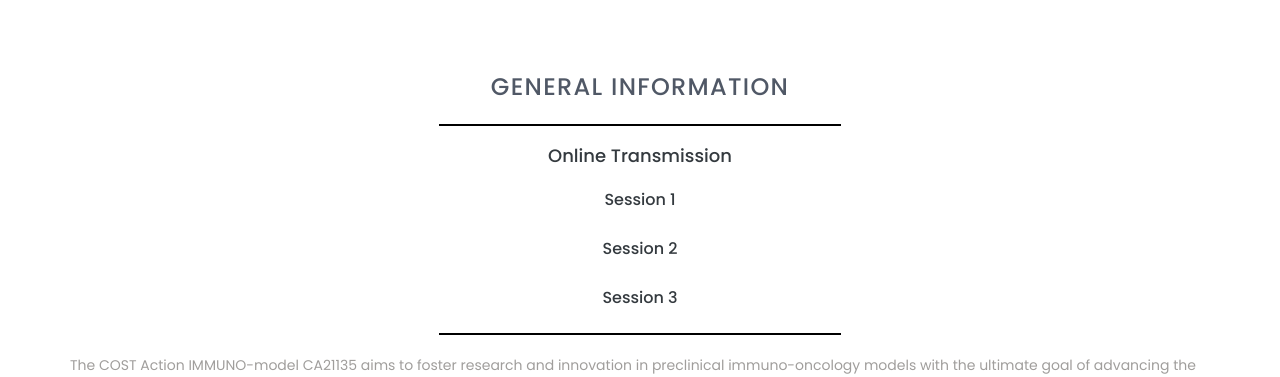
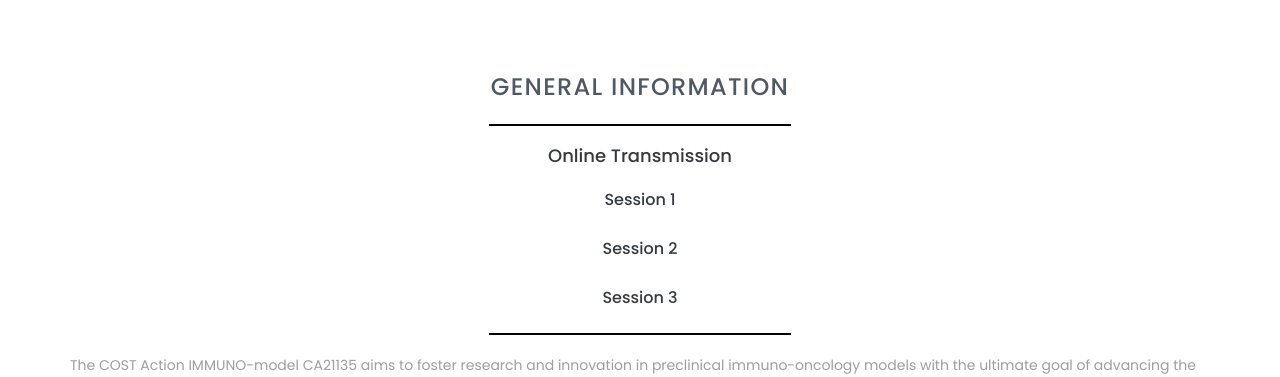
Before and after one commit to immunomodelconference/immunomodelconference.github.io, a plain HTML site: page index.html in a window 1280 px wide. Shown: the part 980-1357 px from the top of the page. Drawn offline with nearby package versions, Linux system fonts and the light colour scheme.

Commit message:
Update index.html

```diff
--- a/index.html
+++ b/index.html
@@ -218,14 +218,14 @@
 			<div class="container">
 				<div class="section-header">
 					<h2>General Information</h2>
-				<hr style="width: 400px; margin: 0 auto; border: 1px solid #000;"><br>
+				<hr style="width: 300px; margin: 0 auto; border: 1px solid #000;"><br>
 				<h3>Online transmission</h3><br>
 					</div><!--/.section-header-->
 				<p style="text-align: center;"><a href="https://youtube.com/live/bBIvyXi_7pA?feature=share" target="_blank" rel="noopener noreferrer">Session 1</a></p><br>
 				<p style="text-align: center;"><a href="https://youtube.com/live/i8eUO8Is_4g?feature=share" target="_blank" rel="noopener noreferrer">Session 2</a></p><br>
 				<p style="text-align: center;"><a href="https://youtube.com/live/1jgvySFB6Rk?feature=share" target="_blank" rel="noopener noreferrer">Session 3</a></p><br>
 				<p>
-			        <hr style="width: 400px; margin: 0 auto; border: 1px solid #000;"><br>
+			        <hr style="width: 300px; margin: 0 auto; border: 1px solid #000;"><br>
 				The COST Action IMMUNO-model CA21135 aims to foster research and innovation in preclinical immuno-oncology models with
 				the ultimate goal of advancing the treatment of cancer patients by improving their outcomes and quality of life.
 				IMMUNO-model will bring together European researchers from diverse sectors (academia, clinical, industry) with the common goal
```
